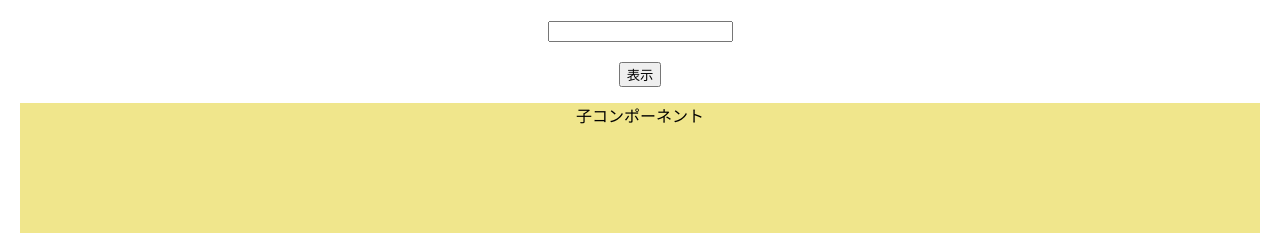
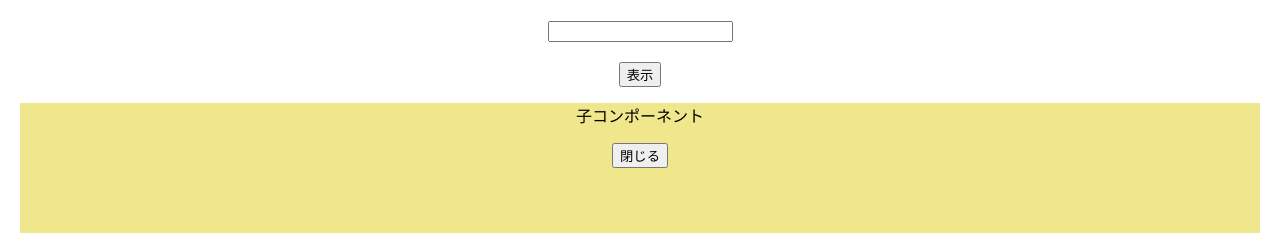
Before and after one commit to Bear27kuma/udemy-react-advanced, a React (Create React App) app in the folder advanced-react/: page / in a window 1280 px wide. Both pictures are taken after a click on the button "表示". Shown: the top 233 px of the page. Built offline with nearby package versions, Linux system fonts and the light colour scheme.

Commit message:
レンダリング最適化②（useCallback）

```diff
--- a/advanced-react/src/App.js
+++ b/advanced-react/src/App.js
@@ -1,4 +1,4 @@
-import React, { useState } from 'react';
+import React, { useState, useCallback } from 'react';
 import { ChildArea } from './components/ChildArea';
 import './App.css';
 
@@ -8,6 +8,7 @@
 
   const onChangeText = (e) => setText(e.target.value);
   const onClickOpen = () => setOpen(!open);
+  const onClickClose = useCallback(() => setOpen(false), [setOpen]);
 
   return (
     <div className="App">
@@ -15,7 +16,7 @@
       <br/>
       <br/>
       <button onClick={onClickOpen}>表示</button>
-      <ChildArea open={open} />
+      <ChildArea open={open} onClickClose={onClickClose} />
     </div>
   );
 }
--- a/advanced-react/src/components/ChildArea.jsx
+++ b/advanced-react/src/components/ChildArea.jsx
@@ -7,7 +7,7 @@
 };
 
 export const ChildArea = memo((props) => {
-  const { open } = props;
+  const { open, onClickClose } = props;
   console.log('ChildArea is rendering!!');
 
   const data = [...Array(2000).keys()];
@@ -19,6 +19,7 @@
       {open ? (
         <div style={style}>
           <p>子コンポーネント</p>
+          <button onClick={onClickClose}>閉じる</button>
         </div>
       ) : null}
     </>
```
Also changed, not shown: 1 other file (tests, documents, lock files or other folders).
